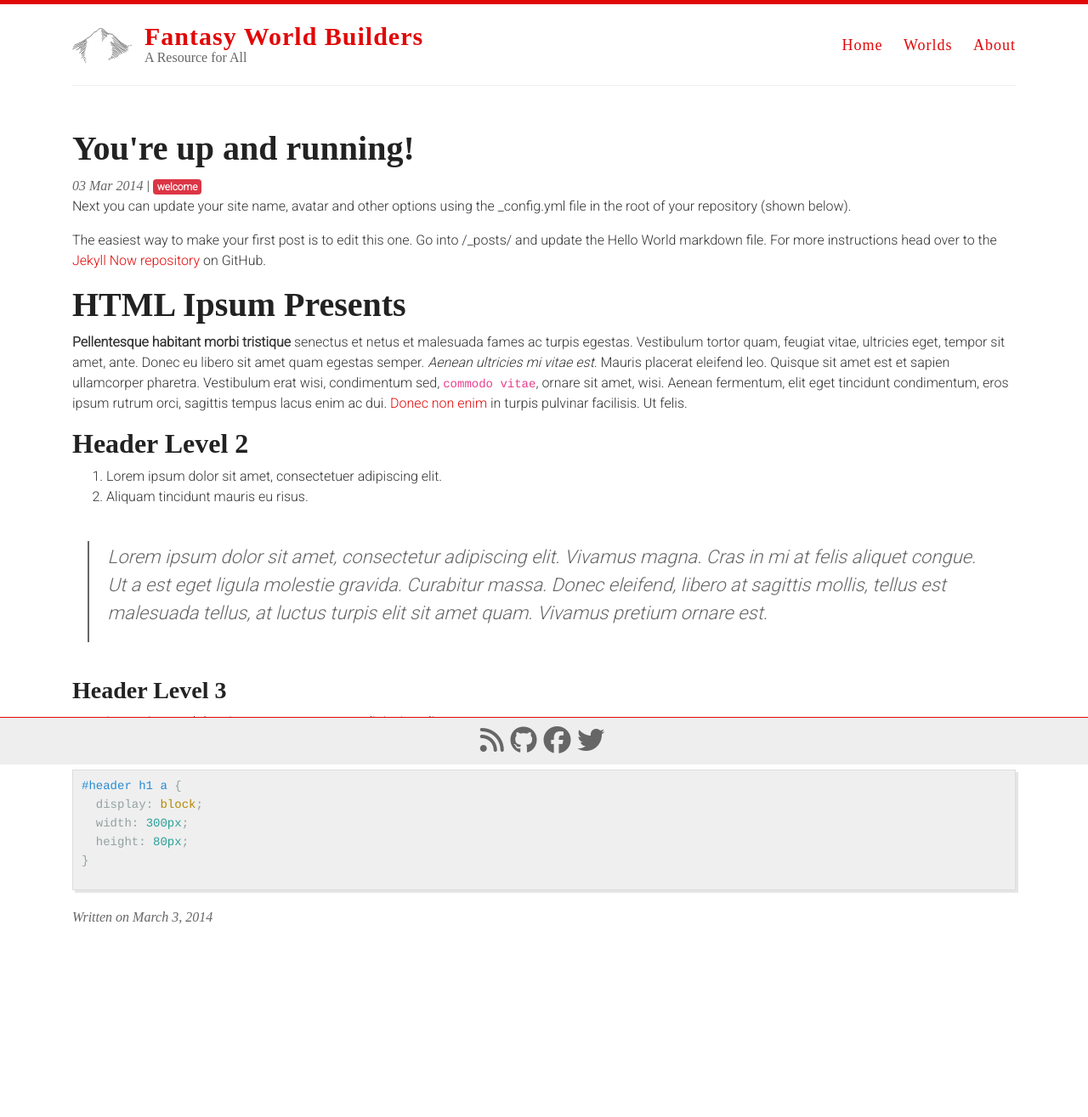
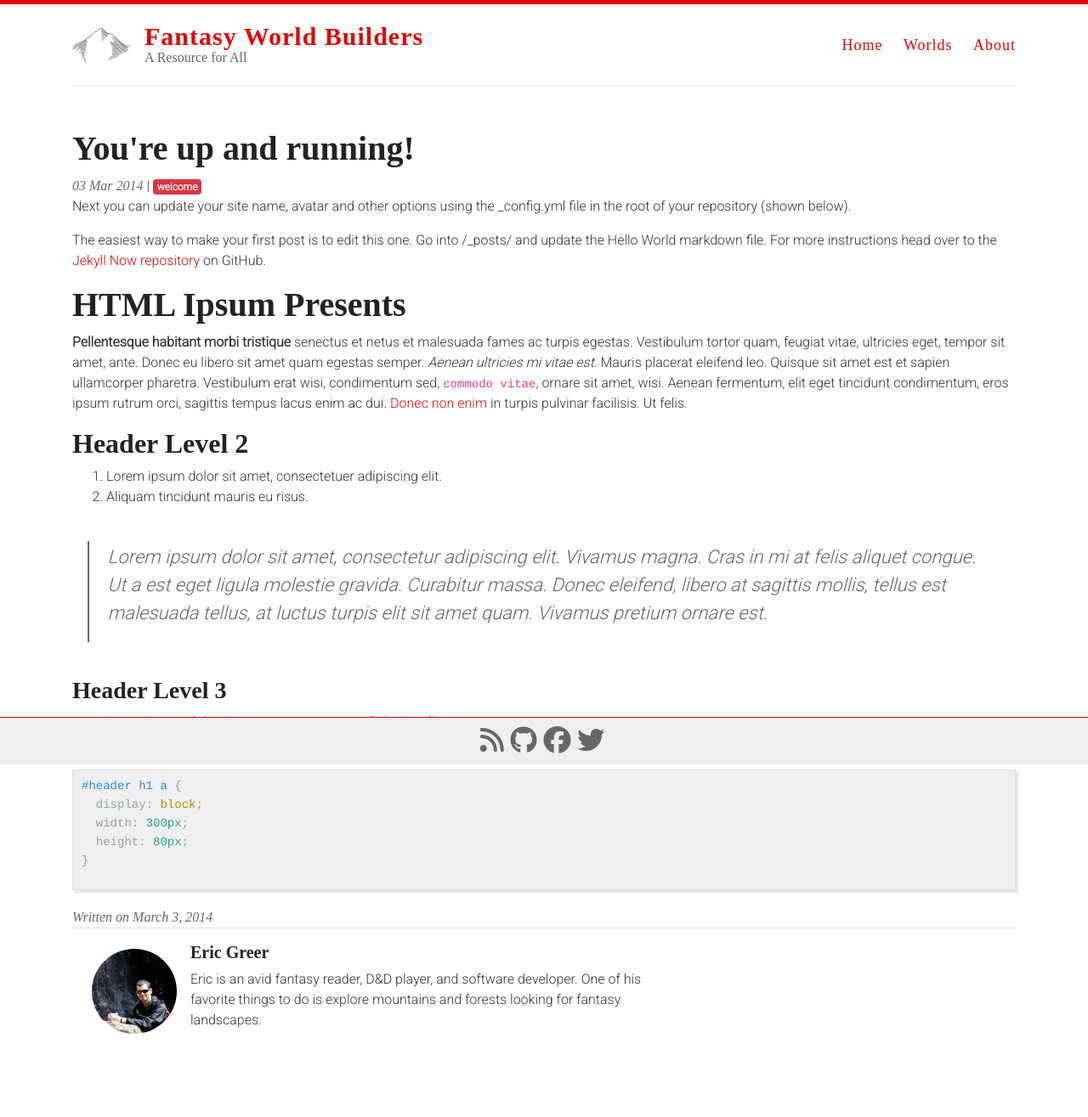
Before and after one commit to egreer/fantasyworld.builders, a Jekyll site: the page built from _posts/2014-3-3-Hello-World.md, in a window 1280 px wide. Shown: the whole page at 85% size. Built offline with Jekyll 4.4.1, drawn with Linux system fonts in a browser that asks for light colours; nearby versions of some CDN libraries; some web fonts are replaced; before the commit the page ends 1162 px from its top, so only the background shows below that.

Commit message:
adding author block

```diff
--- /dev/null
+++ b/_data/people.yml
@@ -0,0 +1,7 @@
+eric:
+  name: "Eric Greer"
+  image: "people/eric.jpg"
+  bio: >
+    Eric is an avid fantasy reader, D&D player, and software developer.
+    One of his favorite things to do is explore mountains and forests looking
+    for fantasy landscapes.
--- /dev/null
+++ b/_includes/components/author_block.html
@@ -0,0 +1,18 @@
+{% assign author = site.data.people[page.author] %}
+
+<aside class="author-block border-top container py-3 text-sm-center text-md-left">
+  <img
+  src="/images/{{author.image}}"
+  alt="{{author.name}}"
+  class="profile-image rounded-circle float-md-left m-sm-2 mr-md-3 mb-md-3"
+  />
+  <div class="col-sm-12 col-md-10 col-lg-8">
+    <header>
+      <h5>{{ author.name }}</h5>
+    </header>
+
+    <div>
+      {{ author.bio | markdownify }}
+    </div>
+  </div>
+</aside>
--- a/_layouts/post.html
+++ b/_layouts/post.html
@@ -19,5 +19,7 @@ layout: default
     Written on {{ page.date | date: "%B %e, %Y" }}
   </div>
 
+  {% include components/author_block.html %}
+
   {% include disqus.html %}
 </article>
--- a/_posts/2014-3-3-Hello-World.md
+++ b/_posts/2014-3-3-Hello-World.md
@@ -1,6 +1,7 @@
 ---
 layout: post
 title: You're up and running!
+author: eric
 categories: [welcome]
 tags: [welcome]
 ---
--- a/_sass/_variables.scss
+++ b/_sass/_variables.scss
@@ -23,6 +23,10 @@ $header-font: $almendra-display;
 $body-font: $roboto;
 $subtext-font: $almendra-display;
 
+//== Units
+//
+$profile-image-size: 100px;
+
 // Mobile breakpoints
 @mixin mobile {
   @media screen and (max-width: 640px) {
--- a/style.scss
+++ b/style.scss
@@ -219,6 +219,13 @@ footer {
   }
 }
 
+.author-block {
+  .profile-image {
+    height: $profile-image-size;
+    width: $profile-image-size;
+  }
+}
+
 // Settled on moving the import of syntax highlighting to the bottom of the CSS
 // ... Otherwise it really bloats up the top of the CSS file and makes it difficult to find the start
 @import "highlights";
```
Also changed, not shown: images/people/eric.jpg (added).
